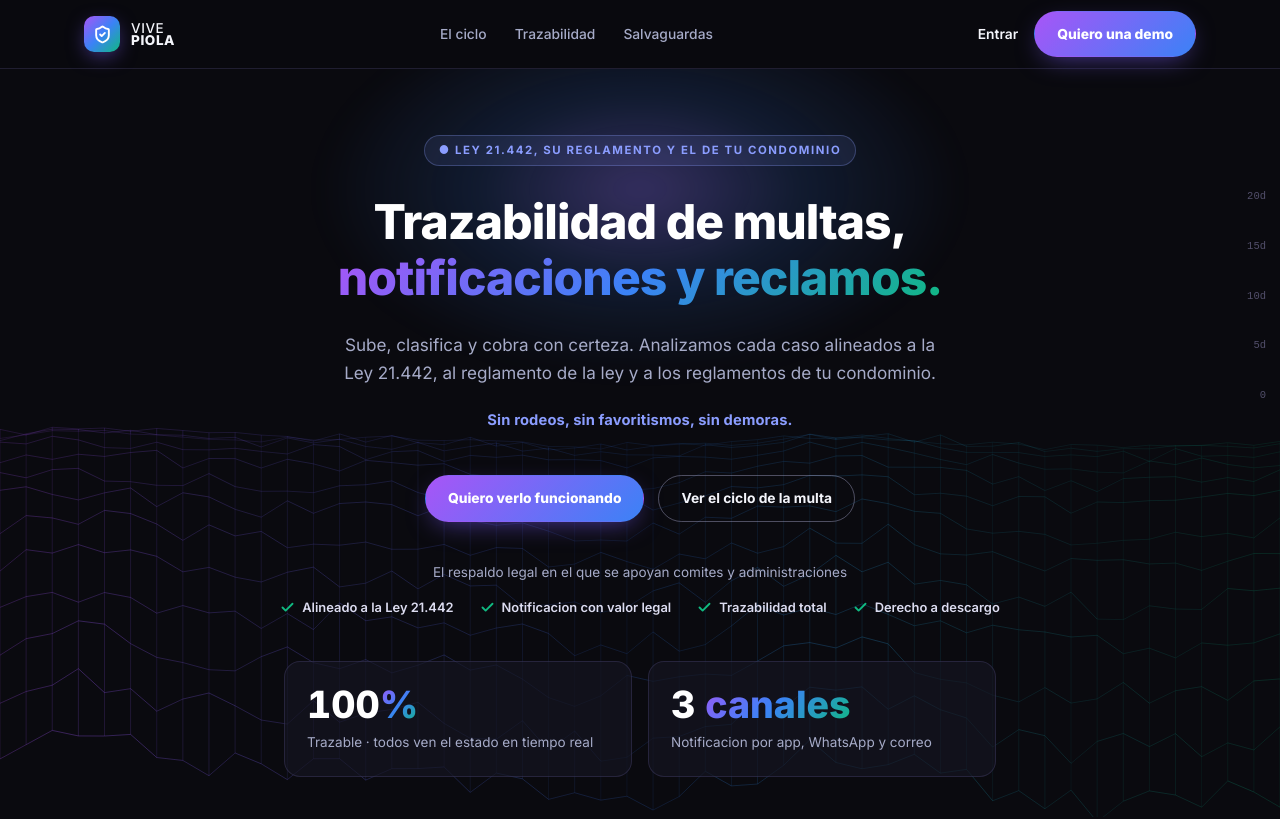
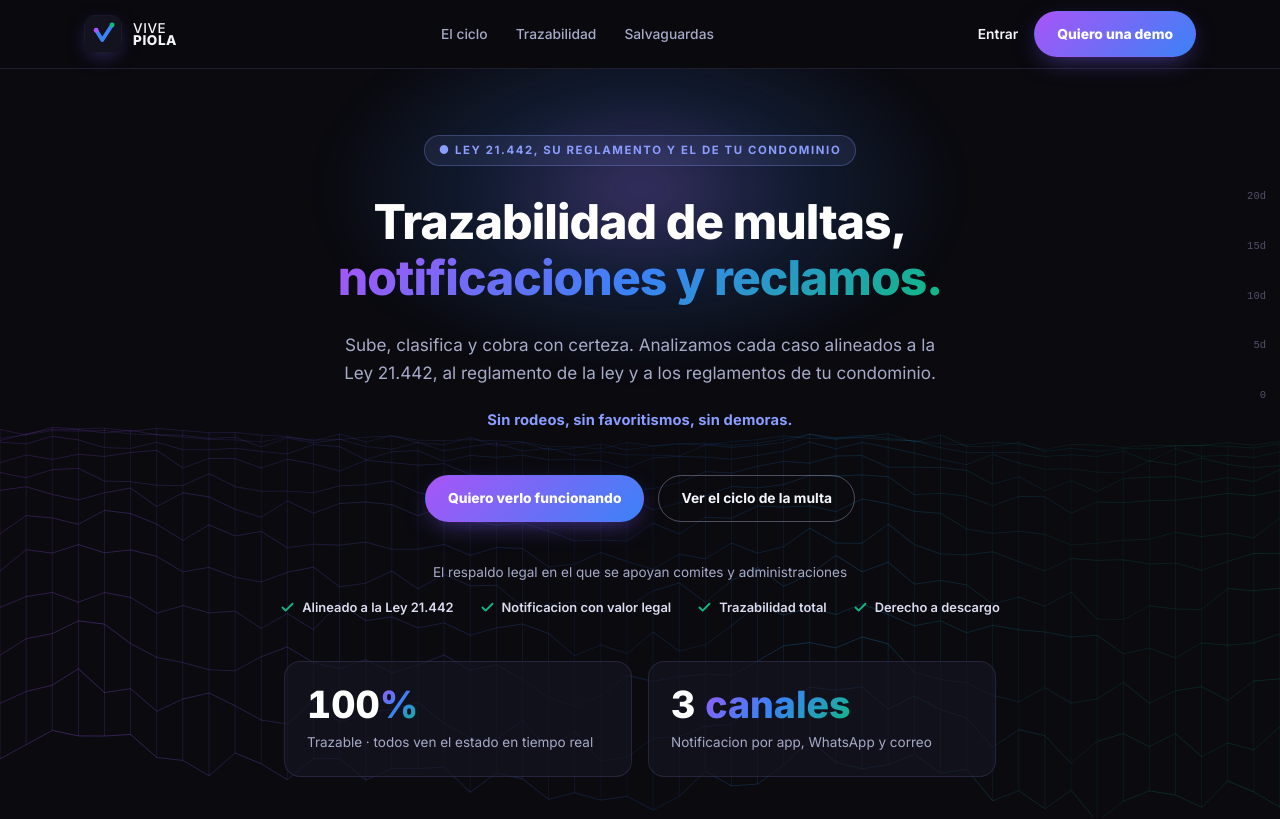
Before and after one commit to situaciones/vivepiola, a React (Vite) app in the folder frontend/: page / in a window 1280 px wide. Shown: the top 819 px of the page. Built offline with nearby package versions, Linux system fonts and the light colour scheme.

Commit message:
Landing: logo oficial VIVE PIOLA (checkmark tricolor morado-azul-verde) en nav y footer

```diff
--- a/frontend/src/pages/Landing.css
+++ b/frontend/src/pages/Landing.css
@@ -28,7 +28,7 @@
 .vp nav{position:sticky;top:0;z-index:40;background:rgba(10,10,15,.86);backdrop-filter:saturate(1.3) blur(10px);border-bottom:1px solid var(--h-border)}
 .nav-in{display:flex;align-items:center;justify-content:space-between;height:68px;max-width:1160px;margin:0 auto;padding:0 24px}
 .brand{display:flex;align-items:center;gap:11px;color:var(--h-ink)}
-.brand .mk{width:36px;height:36px;border-radius:10px;display:grid;place-items:center;color:#fff;background:var(--grad);box-shadow:0 6px 20px -4px rgba(120,90,247,.6)}
+.brand .mk{flex-shrink:0;display:block;border-radius:11px;box-shadow:0 6px 20px -6px rgba(120,90,247,.5)}
 .wordmark{display:flex;flex-direction:column;line-height:.9;letter-spacing:.04em}
 .wordmark b{font-size:.9rem;font-weight:500;color:var(--h-ink)}
 .wordmark b + b{font-weight:900}
--- a/frontend/src/pages/Landing.jsx
+++ b/frontend/src/pages/Landing.jsx
@@ -144,8 +144,15 @@ function drawTerrain(canvas) {
   }
 }
 
-function BrandMark({ size = 17 }) {
-  return <span className="mk"><ShieldCheck size={size} strokeWidth={2.4} /></span>;
+function BrandMark({ size = 36 }) {
+  return (
+    <svg className="mk" width={size} height={size} viewBox="0 0 100 100" aria-hidden="true">
+      <rect width="100" height="100" rx="24" fill="#131320" stroke="rgba(150,140,235,.18)" strokeWidth="1.5" />
+      <path d="M32 40 L48 66 L74 26" fill="none" stroke="#3B82F6" strokeWidth="10" strokeLinecap="round" strokeLinejoin="round" />
+      <circle cx="32" cy="40" r="6.5" fill="#A855F7" />
+      <circle cx="74" cy="26" r="6.5" fill="#10B981" />
+    </svg>
+  );
 }
 
 function FlujoInteractivo() {
@@ -230,7 +237,7 @@ export default function Landing() {
     <div className="vp">
       <nav>
         <div className="nav-in">
-          <Link to="/" className="brand"><BrandMark size={19} /><span className="wordmark"><b>VIVE</b><b>PIOLA</b></span></Link>
+          <Link to="/" className="brand"><BrandMark size={38} /><span className="wordmark"><b>VIVE</b><b>PIOLA</b></span></Link>
           <div className="nav-links">
             <a href="#flujo">El ciclo</a>
             <a href="#roles">Trazabilidad</a>
@@ -404,7 +411,7 @@ export default function Landing() {
 
       <footer>
         <div className="wrap foot-in">
-          <span className="brand"><BrandMark size={16} /><span className="wordmark"><b>VIVE</b><b>PIOLA</b></span></span>
+          <span className="brand"><BrandMark size={30} /><span className="wordmark"><b>VIVE</b><b>PIOLA</b></span></span>
           <span>© 2026 VIVEPIOLA · Al dia con la Ley 21.442</span>
           <Link to={rutaApp}>Entrar a la plataforma →</Link>
         </div>
```
